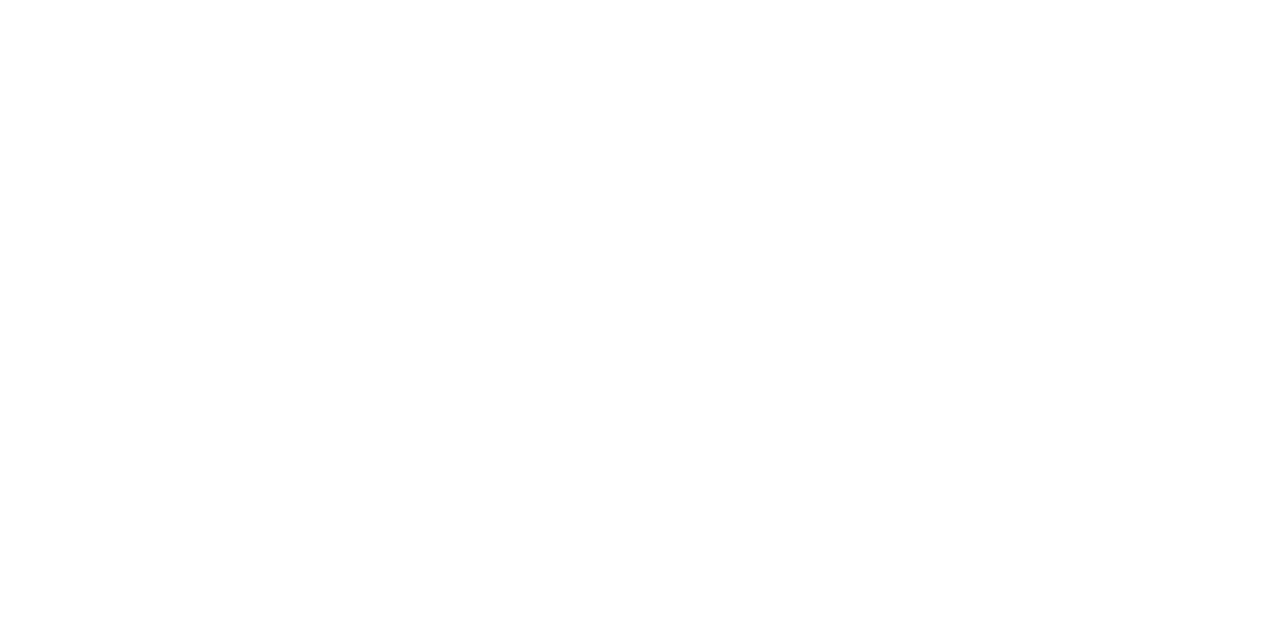
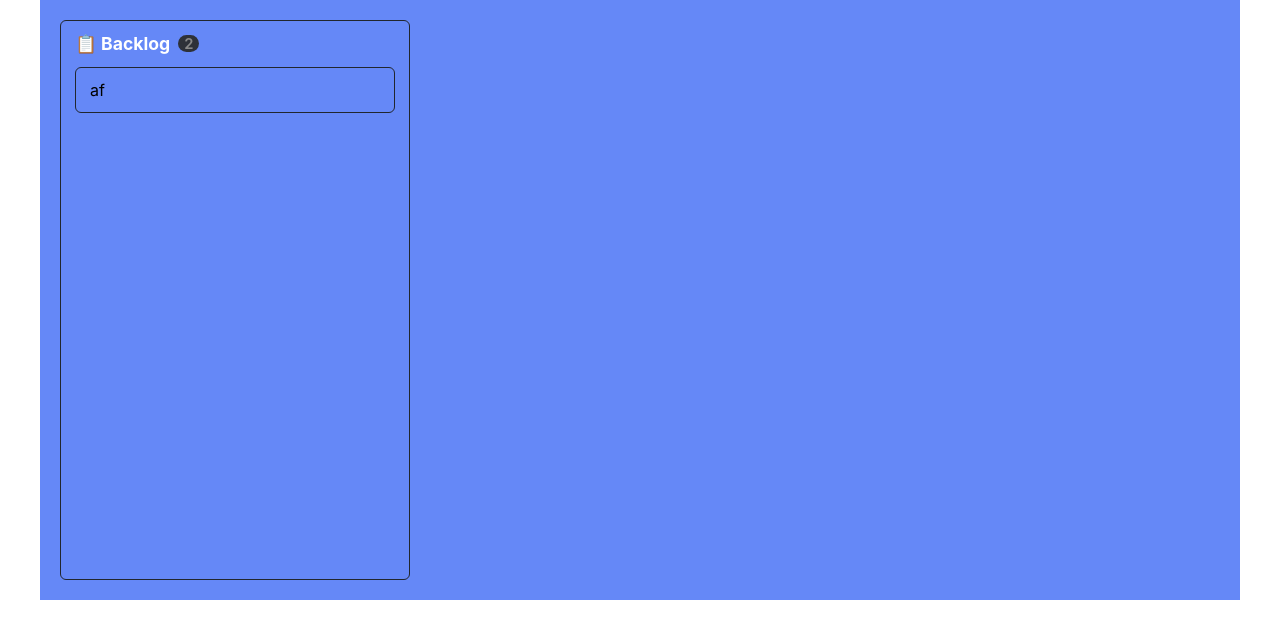
Before and after one commit to helloworld442/Team-Collaboration-Tool, a React (Vite) app: page / in a window 1280 px wide. Shown: the top 638 px of the page. Built offline with nearby package versions, Linux system fonts and the light colour scheme.

Commit message:
fix : fix the todo layout style #22

```diff
--- a/src/layout/MainLayout.jsx
+++ b/src/layout/MainLayout.jsx
@@ -2,19 +2,17 @@
 
 export const MainLayout = styled.div`
   width: 1200px;
-  height: 800px;
+  height: 600px;
   margin: 0 auto;
-  background: #fff;
+  background: ${(props) => props.theme.baseColor};
 `;
 
 export const MainRow = styled.div`
-  position: relative;
-  top: 50%;
-  left: 50%;
-  width: 1000px;
-  height: 600px;
-  transform: translate(-50%, -50%);
+  width: 100%;
+  height: 100%;
+  padding: 20px;
+  box-sizing: border-box;
   display: flex;
   flex-direction: row;
-  justify-content: space-between;
+  gap: 20px;
 `;
--- a/src/pages/Home.jsx
+++ b/src/pages/Home.jsx
@@ -1,9 +1,16 @@
 import { MainLayout, MainRow } from "../layout/MainLayout";
+import * as Todo from "../components/todo";
 
 const Home = () => {
   return (
     <MainLayout>
-      <MainRow></MainRow>
+      <MainRow>
+        <Todo.Template>
+          <Todo.Head />
+          <Todo.List />
+          <Todo.Form />
+        </Todo.Template>
+      </MainRow>
     </MainLayout>
   );
 };
```
